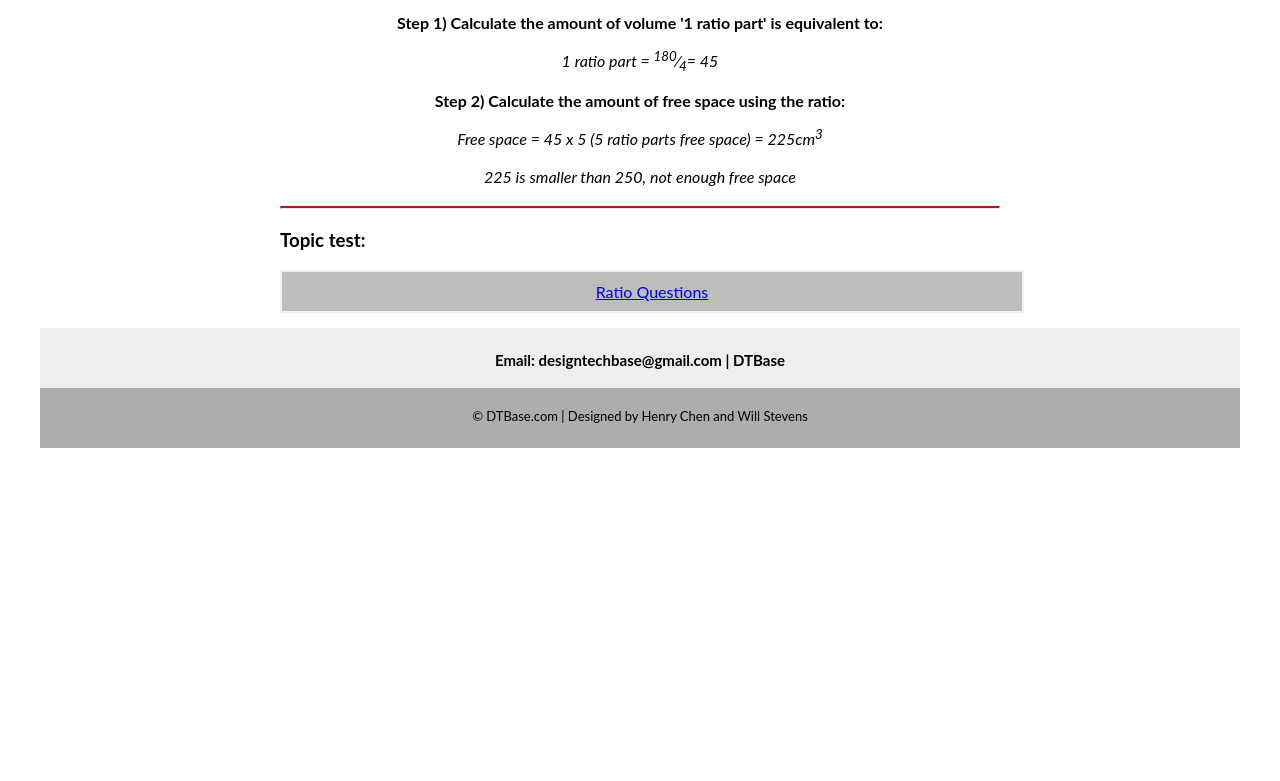
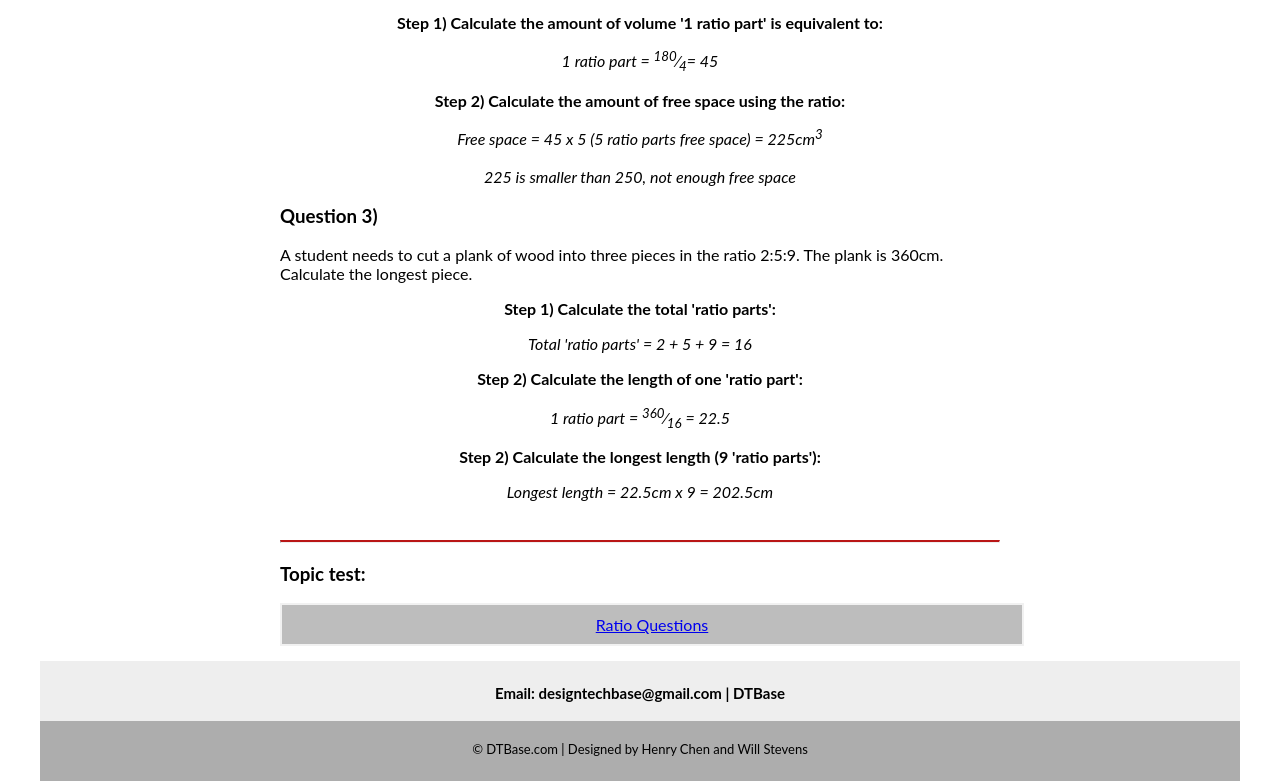
Before and after one commit to Henchen99/dtbase, a plain HTML site: page notes/notes_topics/notes_pages/maths_ratios.html in a window 1280 px wide. Shown: the part 1509-2290 px from the top of the page. Before the commit the page ends 1957 px from the top, so only its background shows below. Drawn offline with Linux system fonts and the light colour scheme.

Commit message:
Ratio question

```diff
--- a/notes/notes_topics/notes_pages/maths_ratios.html
+++ b/notes/notes_topics/notes_pages/maths_ratios.html
@@ -174,6 +174,20 @@
                     <em>Free space = 45 x 5 (5 ratio parts free space) = 225cm<sup>3</sup></em><br><br/>
                     <em>225 is smaller than 250, not enough free space</em>
                 </div>
+                <div>
+                    <h3><b>Question 3)</b></h3>
+                    <p>A student needs to cut a plank of wood into three pieces in the ratio 2:5:9. The plank is 360cm. Calculate the longest piece.</p>
+
+                <div class="worked-example">
+                    <p><b>Step 1) Calculate the total 'ratio parts':</b></p>
+                    <em>Total 'ratio parts' = 2 + 5 + 9 = 16</em>
+
+                    <p><b>Step 2) Calculate the length of one 'ratio part':</b></p>
+                    <em>1 ratio part = <sup>360</sup>&frasl;<Sub>16</Sub>  = 22.5</em>
+
+                    <p><b>Step 2) Calculate the longest length (9 'ratio parts'):</b></p>
+                    <em>Longest length = 22.5cm x 9 = 202.5cm</em><br><br/>
+                </div>
                 <div class="notes-content-subheader">
                     <h2><hr></h2>
                 </div>
```
